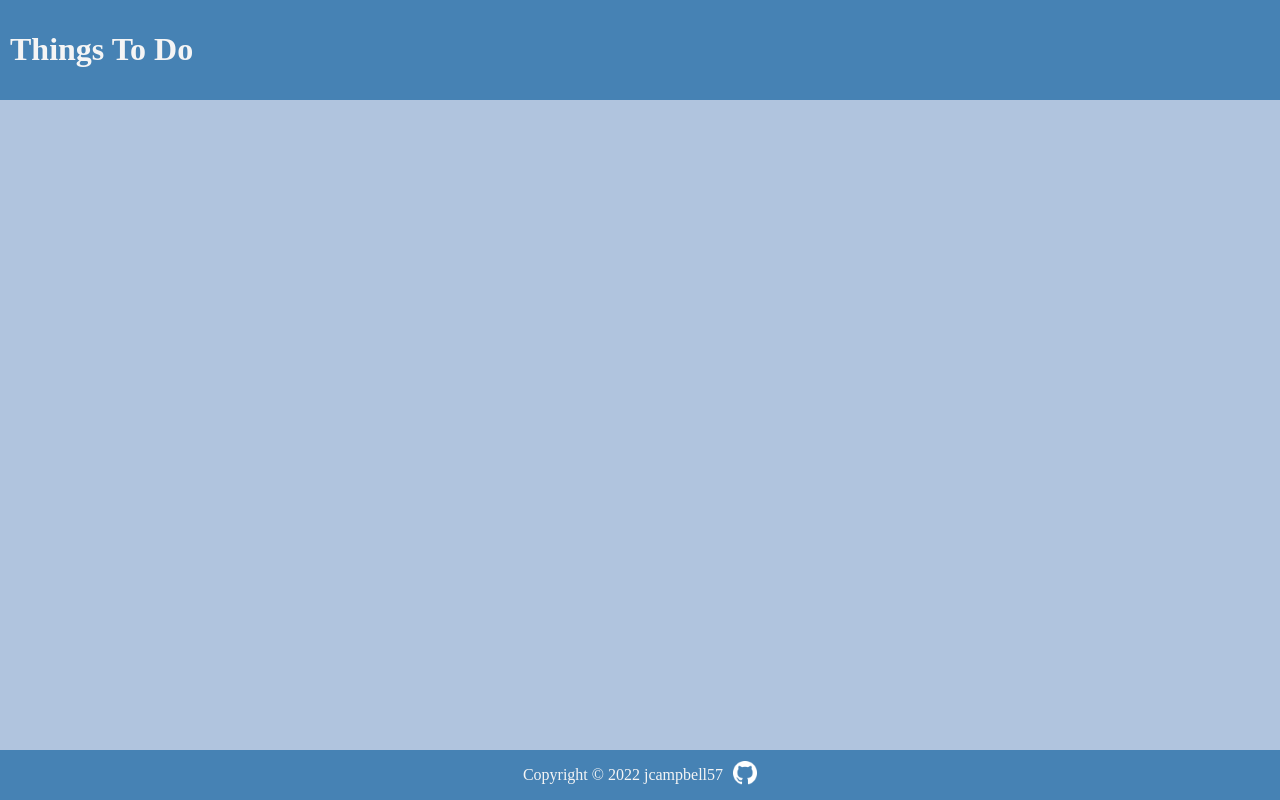
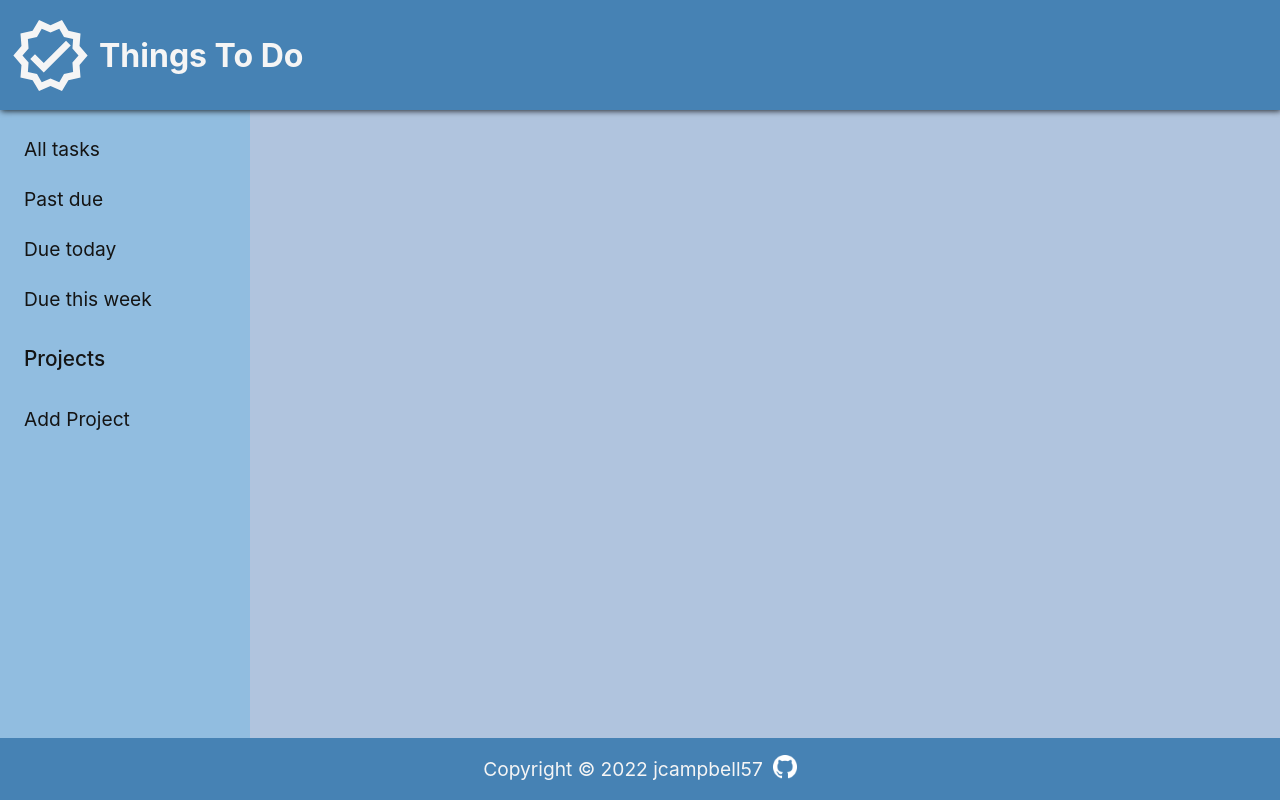
Before and after one commit to jcampbell57/odin-todo-list, a website built with webpack: page dist/index.html in a window 1280 px wide. Built offline with nearby package versions, Linux system fonts and the light colour scheme.

Commit message:
adds menu on left with non-functioning options

```diff
--- a/src/core.js
+++ b/src/core.js
@@ -1,15 +1,75 @@
 const body = document.querySelector('body');
+
 
 const _createHeader = () => {
     const header = document.createElement('header')
 
     // display title
+    const logo = document.createElement('img');
+    logo.src = '../src/assets/check-decagram-outline.svg';
+    logo.target = '_blank';
+    logo.setAttribute('class', 'logo');
+    header.appendChild(logo);
+
     const title = document.createElement('h1');
     title.textContent = 'Things To Do';
     header.appendChild(title);
 
     body.appendChild(header);
 }
+
+
+const _createMenu = () => {
+    const menu = document.createElement('div');
+    menu.setAttribute('class', 'menu');
+
+    const menuOptions = document.createElement('ul');
+    menuOptions.setAttribute('class', 'menuOptions');
+
+    const allTasks = document.createElement('li');
+    allTasks.innerText = 'All tasks';
+    menuOptions.appendChild(allTasks);
+
+    const pastDue = document.createElement('li');
+    pastDue.innerText = 'Past due';
+    menuOptions.appendChild(pastDue);
+
+    const dueToday = document.createElement('li');
+    dueToday.innerText = 'Due today';
+    menuOptions.appendChild(dueToday);
+
+    const dueWeek = document.createElement('li');
+    dueWeek.innerText = 'Due this week';
+    menuOptions.appendChild(dueWeek);
+
+
+    const projectsHeader = document.createElement('p');
+    projectsHeader.setAttribute('class', 'projectsHeader')
+    projectsHeader.textContent = 'Projects';
+
+
+    const projectsMenu = document.createElement('ul');
+    projectsMenu.setAttribute('class', 'menuOptions');
+
+    const addProject = document.createElement('li');
+    addProject.innerText = 'Add Project';
+    projectsMenu.appendChild(addProject);
+
+
+    menu.appendChild(menuOptions);
+    menu.appendChild(projectsHeader);
+    menu.appendChild(projectsMenu);
+
+    body.appendChild(menu);
+}
+
+
+const _createContent = () => {
+    const content = document.createElement('div');
+    content.setAttribute('class', 'content');
+    body.appendChild(content);
+}
+
 
 const _createFooter = () => {
     const footer = document.createElement('footer')
@@ -34,7 +94,10 @@ const _createFooter = () => {
 
 const initialize = () => {
     _createHeader();
+    _createMenu();
+    _createContent();
     _createFooter();
 };
 
+
 export default initialize;
--- a/src/style.css
+++ b/src/style.css
@@ -1,27 +1,81 @@
 :root {
     --background-color: lightsteelblue;
     --secondary-color: steelblue;
+    --menu-color: rgb(145, 189, 224);
     --accent-color: whitesmoke;
+    --font-color: rgb(20, 20, 20);
 }
 
 body {
+    font-family: -apple-system,BlinkMacSystemFont,"Segoe UI",Roboto,Oxygen-Sans,Ubuntu,Cantarell,"Helvetica Neue",sans-serif;
     background-color: var(--background-color);
-    /* need to switch to grid display for side panel */
-    display: flex;
-    flex-direction: column;
-    min-height: 100vh;
+    display: grid;
+    grid-template-columns: 250px calc(100vw - 250px);
+    grid-template-rows: 110px calc(100vh - 110px - 62px) 62px;
     margin: 0;
 }
 
+.logo {
+    max-height: 90%;
+    margin-right: 8px;
+    /* whitesmoke color */
+    filter: invert(100%) sepia(0%) saturate(7480%) hue-rotate(201deg) brightness(107%) contrast(92%);
+}
+
 header {
+    grid-column: 1 / -1;
     background-color: var(--secondary-color);
     color: var(--accent-color);
+    box-shadow: 1px 1px 6px rgb(0, 0, 0, 0.8);
+    z-index: 1;
     padding: 10px;
+    display: flex;
+    align-items: center;
+}
+
+.menu {
+    background-color: var(--menu-color);
+    color: var(--font-color);
+    font-size: 1.2rem;
+}
+
+.menuOptions {
+    list-style: none;
+    padding: 0;
+}
+
+.projectsHeader {
+    font-weight: 500;
+    font-size: 1.3rem;
+}
+
+.menuOptions li,
+.projectsHeader {
+    margin: 10px 1rem;
+    padding: 8px;
+    border-radius: 8px;
+}
+
+.menuOptions li:hover {
+    background-color: rgb(245, 245, 245, 0.3);
+    box-shadow: 2px 2px 6px rgb(0, 0, 0, 0.2);
+    cursor: pointer;
+}
+
+.menuOptions li:active {
+    box-shadow: 2px 2px 6px rgb(0, 0, 0, 0.4);
+}
+
+.content {
+    background-color: var(--background-color);
+    color: var(--font-color);
 }
 
 footer {
+    grid-column: 1 / -1;
     background-color: var(--secondary-color);
     color: whitesmoke;
+    font-size: 1.2rem;
     display: flex;
     align-items: center;
     justify-content: center;
```
Also changed, not shown: dist/core.bundle.js, dist/index.bundle.js, src/assets/check-decagram-outline.svg (added). Lines whose indentation alone changed are shown as unchanged.
